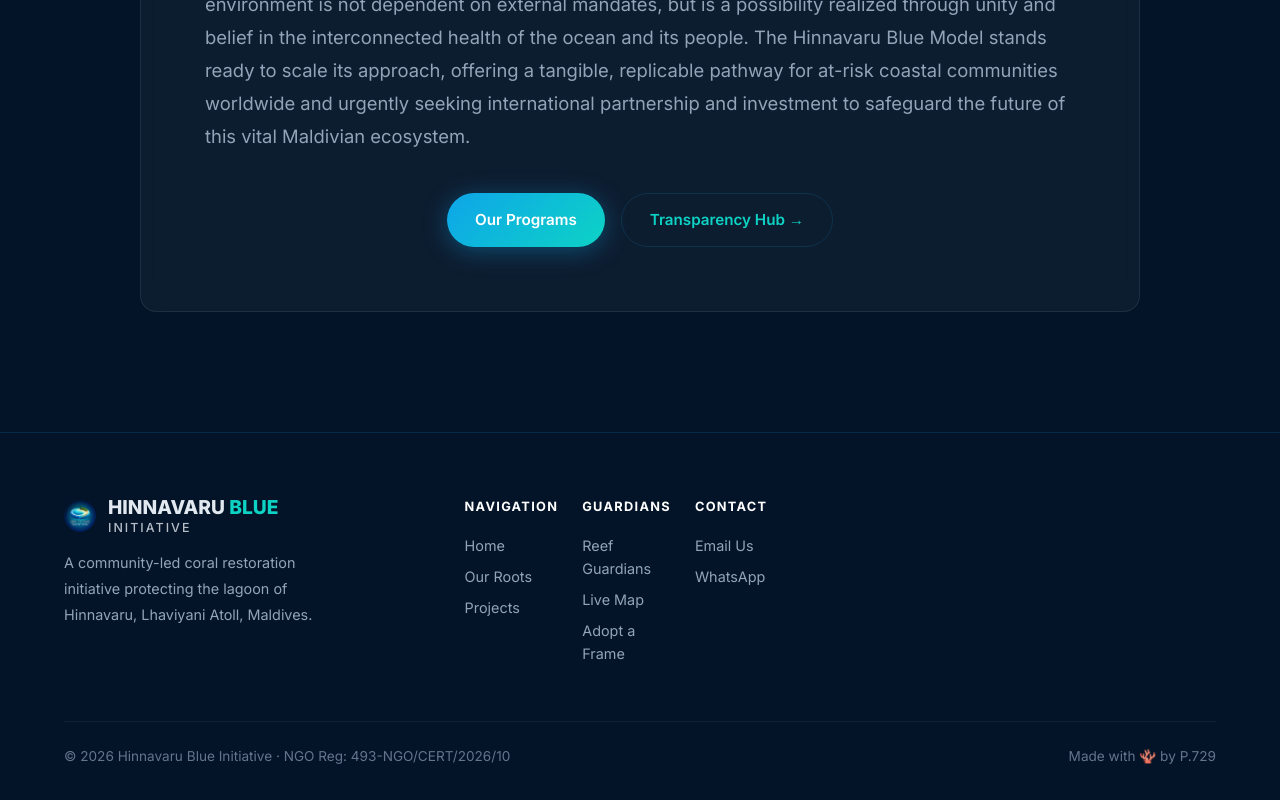
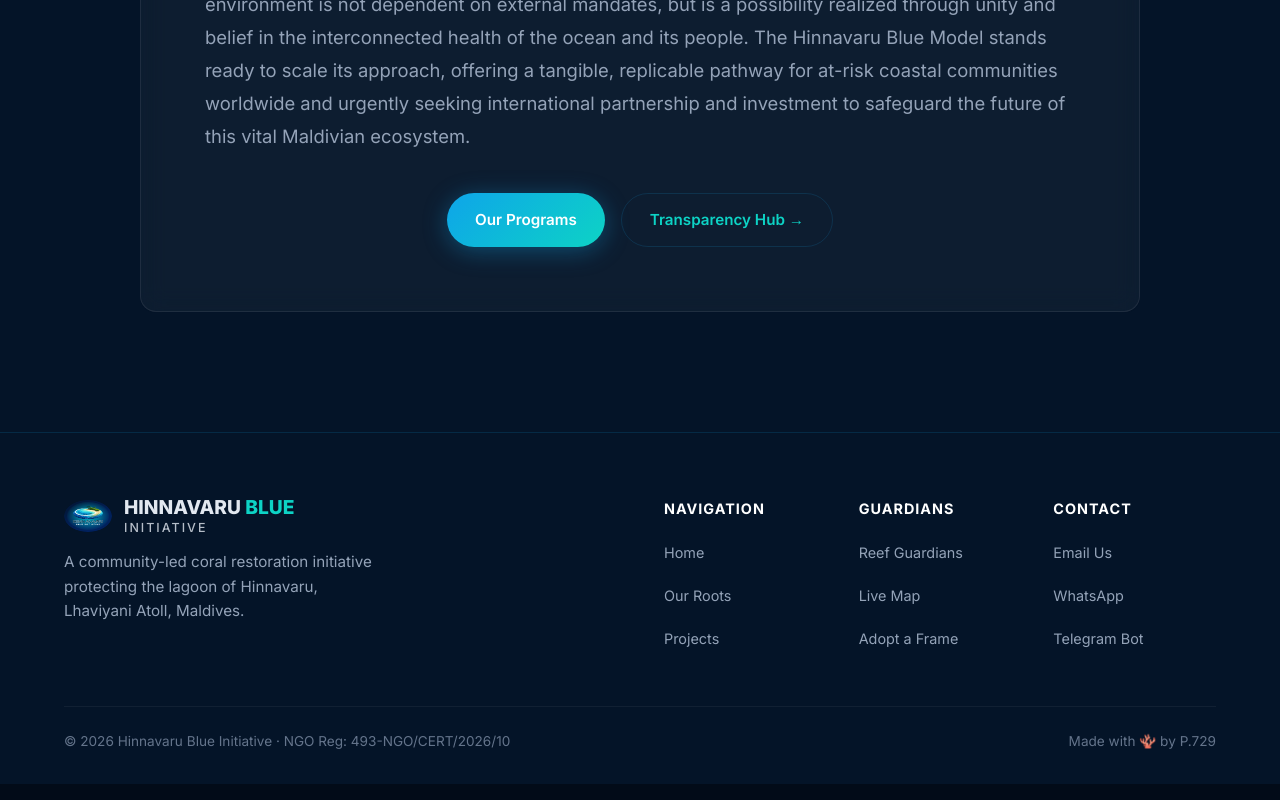
Before and after one commit to mirerz/hinnavaru-blue, a React (Vite) app: page /about in a window 1280 px wide. Shown: the part 5327-6127 px from the top of the page. Built offline with nearby package versions, Linux system fonts and the light colour scheme.

Commit message:
Fix footer layout and Telegram bot link

```diff
--- a/src/components/Layout.jsx
+++ b/src/components/Layout.jsx
@@ -87,34 +87,35 @@ export default function Layout() {
 
       <footer className="footer">
         <div className="container">
-          <div className="footer-grid">
+          <div className="footer-grid" style={{ display: 'grid', gridTemplateColumns: 'repeat(auto-fit, minmax(280px, 1fr))', gap: '48px', alignItems: 'start', justifyContent: 'space-between' }}>
             <div className="footer-brand">
-              <div className="footer-logo" style={{ alignItems: 'center' }}>
-                <img src="/logo-circle.png" alt="Hinnavaru Blue" />
+              <div className="footer-logo" style={{ display: 'flex', alignItems: 'center', gap: '12px', marginBottom: '16px' }}>
+                <img src="/logo-circle.png" alt="Hinnavaru Blue" style={{ width: '48px' }} />
                 <div style={{ display: 'flex', flexDirection: 'column', alignItems: 'flex-start', lineHeight: 1.1 }}>
-                  <span>HINNAVARU <span className="teal">BLUE</span></span>
+                  <span style={{ fontSize: '1.2rem', fontWeight: 800 }}>HINNAVARU <span className="teal">BLUE</span></span>
                   <span style={{ fontSize: '0.65em', fontWeight: 500, letterSpacing: '2px', opacity: 0.8, textTransform: 'uppercase', marginTop: '2px' }}>Initiative</span>
                 </div>
               </div>
-              <p>A community-led coral restoration initiative protecting the lagoon of Hinnavaru, Lhaviyani Atoll, Maldives.</p>
+              <p style={{ color: 'var(--text-secondary)', fontSize: '0.95rem', lineHeight: '1.6', maxWidth: '320px' }}>A community-led coral restoration initiative protecting the lagoon of Hinnavaru, Lhaviyani Atoll, Maldives.</p>
             </div>
-            <div className="footer-links">
-              <div className="footer-col">
-                <h5>Navigation</h5>
-                <Link to="/">Home</Link>
-                <Link to="/about">Our Roots</Link>
-                <Link to="/projects">Projects</Link>
+            <div className="footer-links" style={{ display: 'grid', gridTemplateColumns: 'repeat(3, 1fr)', gap: '32px', flex: 1, width: '100%', maxWidth: '800px' }}>
+              <div className="footer-col" style={{ display: 'flex', flexDirection: 'column', gap: '12px' }}>
+                <h5 style={{ color: 'var(--white)', fontSize: '0.9rem', letterSpacing: '1px', textTransform: 'uppercase', marginBottom: '8px' }}>Navigation</h5>
+                <Link to="/" style={{ color: 'var(--text-secondary)', textDecoration: 'none' }}>Home</Link>
+                <Link to="/about" style={{ color: 'var(--text-secondary)', textDecoration: 'none' }}>Our Roots</Link>
+                <Link to="/projects" style={{ color: 'var(--text-secondary)', textDecoration: 'none' }}>Projects</Link>
               </div>
-              <div className="footer-col">
-                <h5>Guardians</h5>
-                <Link to="/registry">Reef Guardians</Link>
-                <Link to="/live-lagoon">Live Map</Link>
-                <Link to="/sponsor">Adopt a Frame</Link>
+              <div className="footer-col" style={{ display: 'flex', flexDirection: 'column', gap: '12px' }}>
+                <h5 style={{ color: 'var(--white)', fontSize: '0.9rem', letterSpacing: '1px', textTransform: 'uppercase', marginBottom: '8px' }}>Guardians</h5>
+                <Link to="/registry" style={{ color: 'var(--text-secondary)', textDecoration: 'none' }}>Reef Guardians</Link>
+                <Link to="/live-lagoon" style={{ color: 'var(--text-secondary)', textDecoration: 'none' }}>Live Map</Link>
+                <Link to="/sponsor" style={{ color: 'var(--text-secondary)', textDecoration: 'none' }}>Adopt a Frame</Link>
               </div>
-              <div className="footer-col">
-                <h5>Contact</h5>
-                <a href={`mailto:${CMS_CONFIG.hello_email}`}>Email Us</a>
-                <a href={CMS_CONFIG.whatsapp_link} target="_blank" rel="noopener">WhatsApp</a>
+              <div className="footer-col" style={{ display: 'flex', flexDirection: 'column', gap: '12px' }}>
+                <h5 style={{ color: 'var(--white)', fontSize: '0.9rem', letterSpacing: '1px', textTransform: 'uppercase', marginBottom: '8px' }}>Contact</h5>
+                <a href={`mailto:${CMS_CONFIG.hello_email}`} style={{ color: 'var(--text-secondary)', textDecoration: 'none' }}>Email Us</a>
+                <a href={CMS_CONFIG.whatsapp_link} target="_blank" rel="noopener" style={{ color: 'var(--text-secondary)', textDecoration: 'none' }}>WhatsApp</a>
+                <a href={CMS_CONFIG.telegram_link} target="_blank" rel="noopener" style={{ color: 'var(--text-secondary)', textDecoration: 'none' }}>Telegram Bot</a>
               </div>
             </div>
           </div>
```
